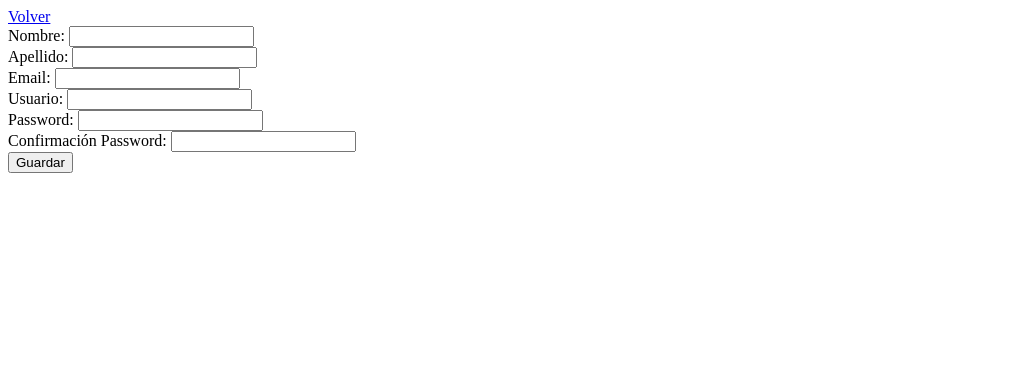
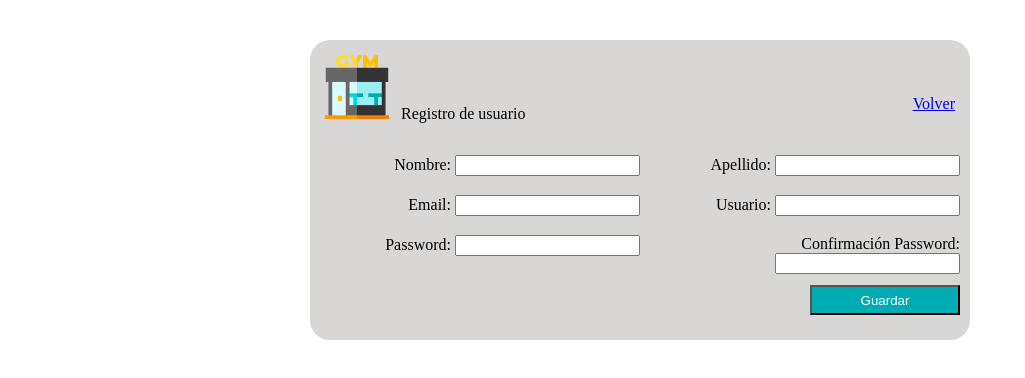
Before and after one commit to xaca/app_reservas, a plain HTML site: page registro.html in a window 1280 px wide. Shown: the whole page, without its empty margins (0-1025 px from the left). Drawn offline with Linux system fonts and the light colour scheme.

Commit message:
Actualizacion de estilos de aplicacion

```diff
--- a/css/main.css
+++ b/css/main.css
@@ -52,11 +52,23 @@
 	right: 30px;
 }
 
+.boton{
+	width: 150px;
+	height: 30px;
+	margin-top: 10px;
+	background-color: #00acb3;
+	color: white;
+	cursor: pointer;
+}
+.boton:hover{
+	background-color:white;
+	color:#00acb3;
+}
 body{
 	margin: 0;
 	padding: 0;
 
-	background-image:#99dfff;
+	/*background-image:#99dfff;
 	background-image:
 	radial-gradient(at 73% 39%, hsla(68,84%,61%,1) 0, transparent 51%),
 	radial-gradient(at 7% 57%, hsla(50,88%,78%,1) 0, transparent 53%),
@@ -64,7 +76,7 @@ body{
 	radial-gradient(at 66% 6%, hsla(154,79%,73%,1) 0, transparent 53%),
 	radial-gradient(at 3% 46%, hsla(293,88%,70%,1) 0, transparent 44%),
 	radial-gradient(at 57% 36%, hsla(305,73%,78%,1) 0, transparent 43%),
-	radial-gradient(at 62% 19%, hsla(265,69%,69%,1) 0, transparent 57%);
+	radial-gradient(at 62% 19%, hsla(265,69%,69%,1) 0, transparent 57%);*/
 
 	/*background-size: cover;*/
 	background-repeat: no-repeat;
@@ -166,10 +178,71 @@ body{
 	display: flex;
 	justify-content: space-around;
 	flex-direction: column;
+	width: 400px;
+	height: 200px;
+	margin: 0 auto;
+	background-color: #d9d6d6;
+	margin-top: 40px;
+	padding: 10px;
+	border-radius: 20px;
 	text-align: center;
-	width: 50%;
+}
+#btn_consultar{
 	margin: 0 auto;
+}
+#contenedor_inicio{
+	width: 300px;
+	height: 350px;
+	margin: 0 auto;
+	margin-top: 70px;
+	background-color: #d9d6d6;
+	text-align: center;
+	padding-top: 40px;
+	border-radius: 20px;
+}
 
+#formulario_registro{
+	display: grid;
+	border-radius: 20px;
+	grid-template-columns: repeat(2, 1fr);
+	grid-template-rows: repeat(4, 1fr);
+	grid-column-gap: 0px;
+	grid-row-gap: 0px;
+	text-align: right;
+	margin-top: 25px;
+}
+
+#contenedor_registro{
+	width: 640px;
+	height: 280px;
+	margin: 0 auto;
+	background-color: #d9d6d6;
+	border-radius: 20px;
+	padding: 10px;
+	margin-top: 40px;
+}
+
+#contenedor_boton {
+	grid-area: 4 / 2 / 5 / 3;
+	text-align: right;
+}
+#btn_registrar{
+
+}
+#menu_navegacion{
+	position: relative;
+	height: 80px;
+}
+
+#logo_titulo_seccion{
+	position: absolute;
+	top: 5px;
+	left: 5px;
+}
+#btn_volver{
+	position: absolute;
+	top: 45px;
+	right: 5px;
 }
 /* Celular */
 @media only screen and  (min-width: 320px) and (max-width: 540px)
--- a/registro.html
+++ b/registro.html
@@ -4,6 +4,7 @@
 	<meta charset="UTF-8">
 	<meta name="viewport" content="width=device-width, initial-scale=1.0">
 	<title>Registro</title>
+	<link rel="stylesheet" href="css/main.css">
 	<script>
 		let usuarios;
 		let nombre,apellido,correo,usuario,clave;
@@ -76,27 +77,44 @@
 	- Validar que los campos no esten vacios
 	- Guardar los datos del usuario en el localstorage
     -->
-    <a href="index.html">Volver</a>
+    <div id="contenedor_registro">
+    	<nav id="menu_navegacion">
+	    	<label id="logo_titulo_seccion">
+		    	<img src="imgs/logo.png" alt=""> &nbsp;
+		    	Registro de usuario
+	    	</label>
+		    <a id="btn_volver" href="index.html">Volver</a>
+    	</nav>
 	    <form id="formulario_registro">
-    	<label for="nombre">Nombre:
+	    	<label for="nombre">
+	    		Nombre:
 	    		<input type="text" id="nombre">
-    	</label><br>
-    	<label for="apellido">Apellido:
+	    	</label>
+	    	<label for="apellido">
+	    		Apellido:
 	    		<input type="text" id="apellido">
-    	</label><br>
-    	<label for="email">Email:
+	    	</label>
+	    	<label for="email">
+	    		Email:
 	    		<input type="text" id="email">
-    	</label><br>
-    	<label for="usuario">Usuario:
+	    	</label>
+	    	<label for="usuario">
+	    		Usuario:
 	    		<input type="text" id="usuario">
-    	</label><br>
-    	<label for="password1">Password:
+	    	</label>
+	    	<label for="password1">
+	    		Password:
 	    		<input type="password" id="password1">
-    	</label><br>
-    	<label for="password2">Confirmación Password:
+	    	</label>
+	    	<label for="password2">
+	    		Confirmación Password:
 	    		<input type="password" id="password2">
-    	</label><br>
-    	<input type="button" value="Guardar" id="boton">
+	    	</label>
+	    	<span>&nbsp;</span>
+	    	<div id="contenedor_boton">
+	    		<input type="button" value="Guardar" class="boton" id="btn_registrar">
+	    	</div>
 	    </form>
+    </div>
 </body>
 </html>
```
Also changed, not shown: fecha.html (+14 -1 lines), index.html (+4 -4 lines). Lines whose indentation alone changed are shown as unchanged.
